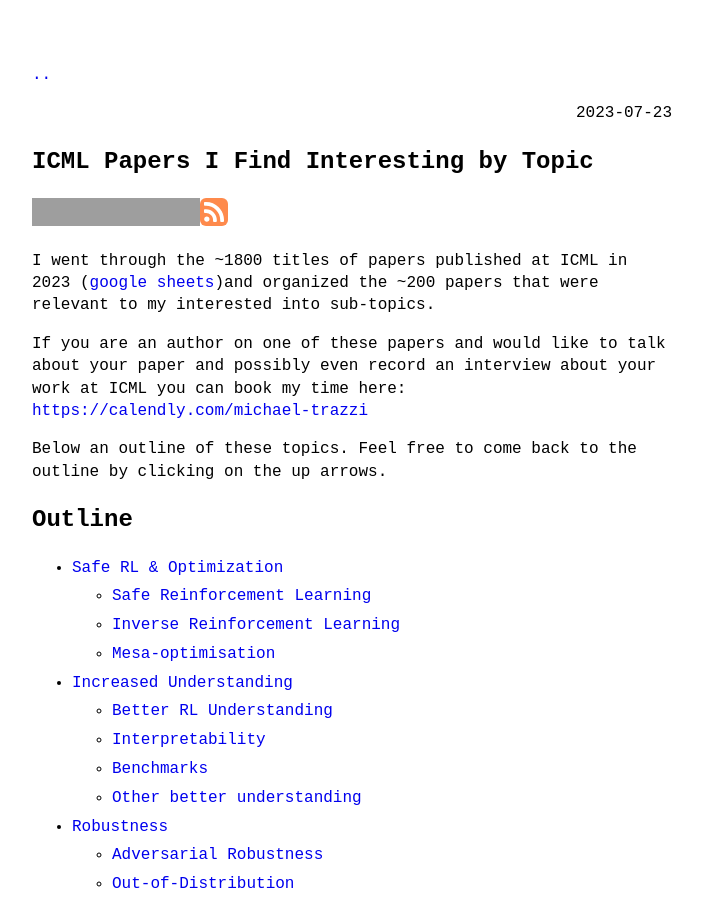
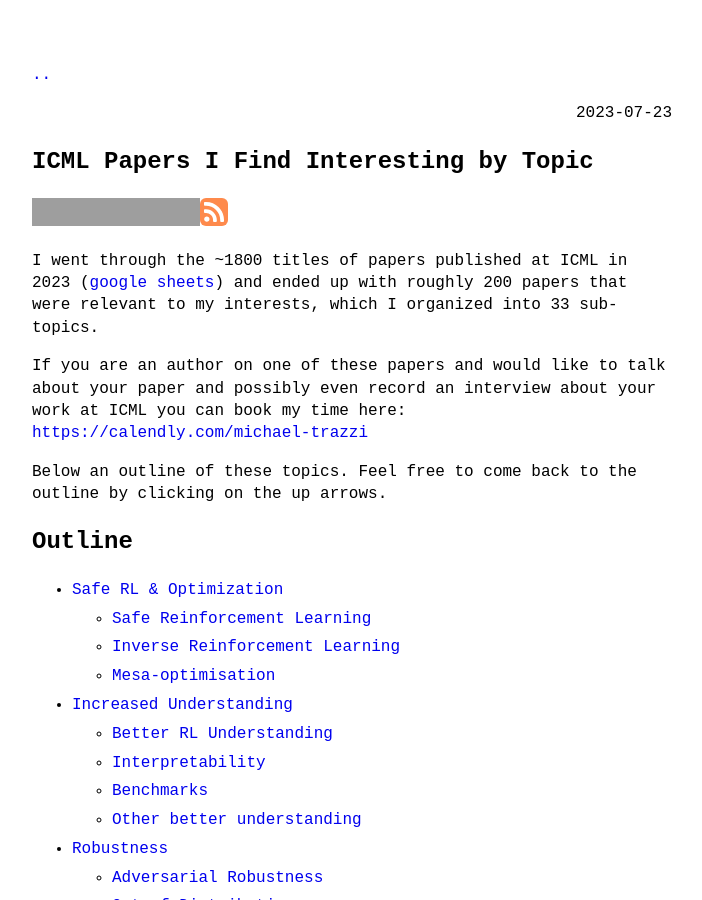
Before and after one commit to theinsideview/theinsideview.github.io, a Jekyll site: the page built from _posts/2023-07-23-icml.md, in a window 1280 px wide and 900 px high, cut to the strip 0-900 px from the top of the window. Shown: the whole strip, without its empty margins (288-990 px from the left). Built offline with Jekyll 4.4.1, drawn with Linux system fonts in a browser that asks for light colours; grey boxes are pictures that could not be loaded.

Commit message:
Update 2023-07-23-icml.md

```diff
--- a/_posts/2023-07-23-icml.md
+++ b/_posts/2023-07-23-icml.md
@@ -5,7 +5,7 @@ category: other
 permalink: icml
 ---
 
-I went through the ~1800 titles of papers published at ICML in 2023 ([google sheets](https://docs.google.com/spreadsheets/d/1fHgwvsgg7y_I3BNxy3fyD-GAyTs4PJb5EFg4ChkrqWg/edit?usp=sharing))and organized the ~200 papers that were relevant to my interested into sub-topics.
+I went through the ~1800 titles of papers published at ICML in 2023 ([google sheets](https://docs.google.com/spreadsheets/d/1fHgwvsgg7y_I3BNxy3fyD-GAyTs4PJb5EFg4ChkrqWg/edit?usp=sharing)) and ended up with roughly 200 papers that were relevant to my interests, which I organized into 33 sub-topics.
 
 If you are an author on one of these papers and would like to talk about your paper and possibly even record an interview about your work at ICML you can book my time here: [https://calendly.com/michael-trazzi](https://calendly.com/michael-trazzi)
 
```
